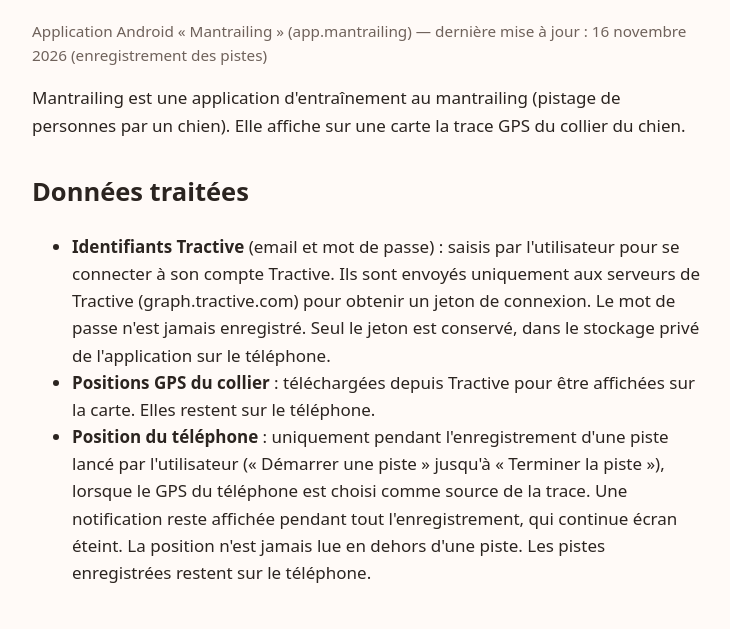
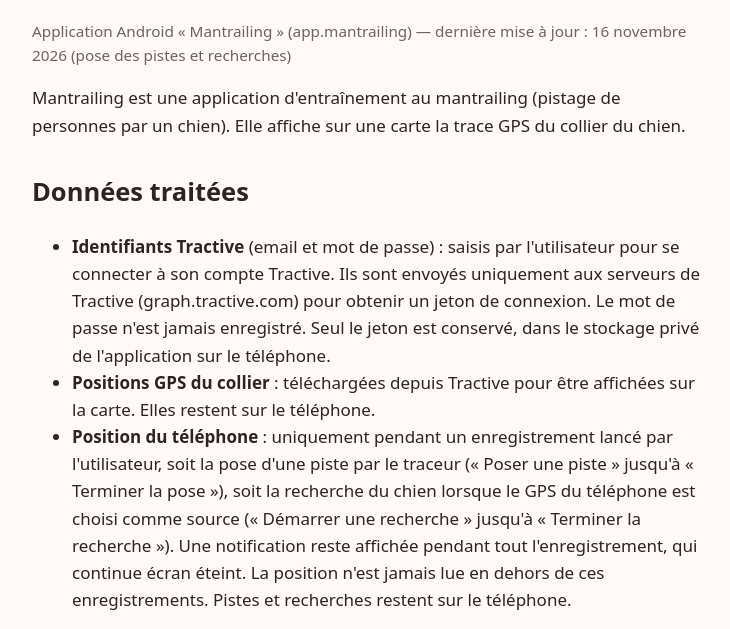
Before and after one commit to djkspr/mantrailing-site, a plain HTML site: page politique-confidentialite.html in a window 1280 px wide. Shown: the part 144-773 px from the top of the page, without its empty margins (272-1002 px from the left). Drawn offline with Linux system fonts and the light colour scheme.

Commit message:
Politique de confidentialité : pose des pistes et recherches
Co-Authored-By: Claude Opus 5.5 <noreply@anthropic.com>

```diff
--- a/politique-confidentialite.html
+++ b/politique-confidentialite.html
@@ -10,7 +10,7 @@
 <main>
 <p><a href="./">← Mantrailing</a></p>
 <h1>Politique de confidentialité</h1>
-<p class="muted">Application Android « Mantrailing » (app.mantrailing) — dernière mise à jour : 16 novembre 2026 (enregistrement des pistes)</p>
+<p class="muted">Application Android « Mantrailing » (app.mantrailing) — dernière mise à jour : 16 novembre 2026 (pose des pistes et recherches)</p>
 
 <p>Mantrailing est une application d'entraînement au mantrailing (pistage de personnes par un chien).
 Elle affiche sur une carte la trace GPS du collier du chien.</p>
@@ -23,10 +23,11 @@ Elle affiche sur une carte la trace GPS du collier du chien.</p>
     de l'application sur le téléphone.</li>
   <li><strong>Positions GPS du collier</strong> : téléchargées depuis Tractive pour être affichées sur la carte.
     Elles restent sur le téléphone.</li>
-  <li><strong>Position du téléphone</strong> : uniquement pendant l'enregistrement d'une piste lancé par
-    l'utilisateur (« Démarrer une piste » jusqu'à « Terminer la piste »), lorsque le GPS du téléphone est choisi
-    comme source de la trace. Une notification reste affichée pendant tout l'enregistrement, qui continue écran
-    éteint. La position n'est jamais lue en dehors d'une piste. Les pistes enregistrées restent sur le téléphone.</li>
+  <li><strong>Position du téléphone</strong> : uniquement pendant un enregistrement lancé par l'utilisateur, soit
+    la pose d'une piste par le traceur (« Poser une piste » jusqu'à « Terminer la pose »), soit la recherche du
+    chien lorsque le GPS du téléphone est choisi comme source (« Démarrer une recherche » jusqu'à « Terminer la
+    recherche »). Une notification reste affichée pendant tout l'enregistrement, qui continue écran éteint. La
+    position n'est jamais lue en dehors de ces enregistrements. Pistes et recherches restent sur le téléphone.</li>
 </ul>
 
 <h2>Partage</h2>
```
